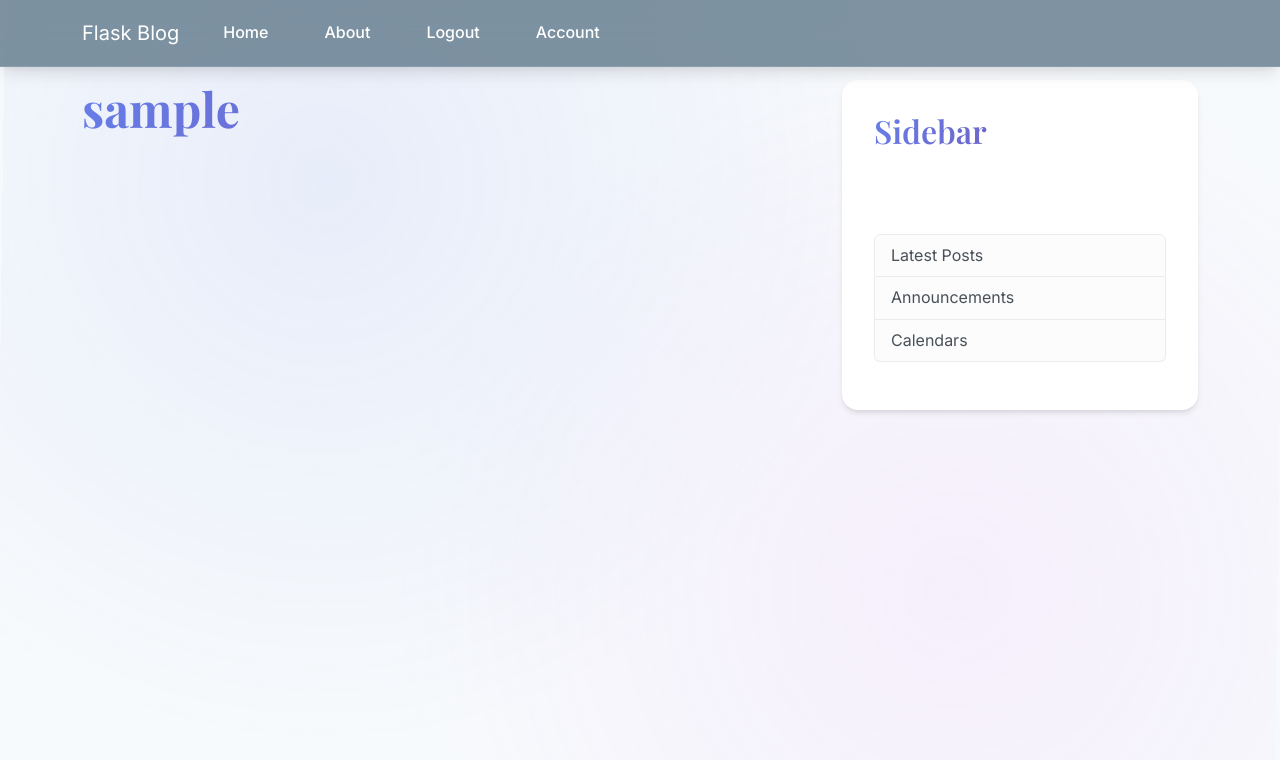
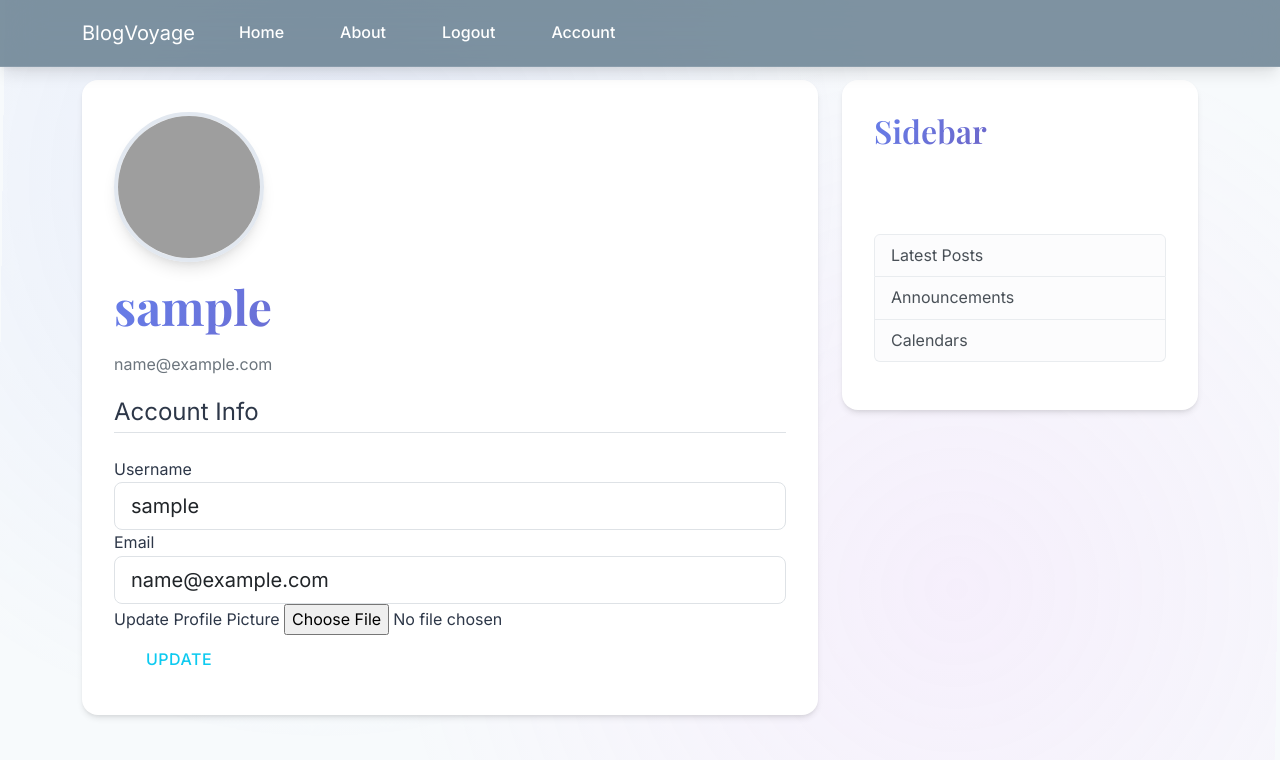
Before and after one commit to Nishchal-29/BlogVoyage, a Flask app: page /account in a window 1280 px wide. Shown: the top 760 px of the page. Run offline with Flask 3, Linux system fonts and the light colour scheme; the visitor is signed in with stand-in values (Sample User, id 1); some libraries are stand-ins or nearby versions; grey boxes are pictures that could not be loaded.

Commit message:
update account route

```diff
--- a/blog/forms.py
+++ b/blog/forms.py
@@ -1,4 +1,6 @@
 from flask_wtf import FlaskForm
+from flask_wtf.file import FileField, FileAllowed
+from flask_login import current_user
 from wtforms import StringField, PasswordField, SubmitField, BooleanField
 from wtforms.validators import DataRequired, Email, Length, EqualTo, ValidationError
 from blog.models import User
@@ -25,3 +27,21 @@ class LoginForm(FlaskForm):
     password = PasswordField('Password', validators=[DataRequired()])
     remember = BooleanField('Remember Me')
     submit = SubmitField('Login')
+
+class UpdateAccountForm(FlaskForm):
+    username = StringField('Username', validators=[DataRequired(), Length(min=2, max=20)])
+    email = StringField('Email', validators=[DataRequired(), Email()])
+    picture = FileField('Update Profile Picture', validators=[FileAllowed(['jpg', 'png'])])
+    submit = SubmitField('Update')
+
+    def validate_username(self, username):
+        if username.data != current_user.username:
+            user = User.query.filter_by(username = username.data).first()
+            if user:
+                raise ValidationError('That username is already taken. Please choose a different one.')
+
+    def validate_email(self, email):
+        if email.data != current_user.email:
+            user = User.query.filter_by(email=email.data).first()
+            if user:
+                raise ValidationError('That email is taken. Please choose a different one.')
--- a/blog/routes.py
+++ b/blog/routes.py
@@ -1,6 +1,9 @@
+import os
+import secrets
+from PIL import Image
 from blog import app, db, bcrypt
 from flask import render_template, url_for, redirect, flash, request
-from blog.forms import RegistrationForm, LoginForm
+from blog.forms import RegistrationForm, LoginForm, UpdateAccountForm
 from blog.models import User, Post
 from flask_login import login_user, current_user, logout_user, login_required
 
@@ -73,7 +76,34 @@ def logout():
     flash('You have been logged out.', 'info')
     return redirect(url_for('home'))
 
-@app.route('/account')
+def save_picture(form_picture):
+    random_hex = secrets.token_hex(8)
+    _, f_ext = os.path.splitext(form_picture.filename)
+    picture_fn = random_hex + f_ext
+    picture_path = os.path.join(app.root_path, 'static/profile_pics', picture_fn)
+    output_size = (125, 125)
+    im = Image.open(form_picture)
+    im.thumbnail(output_size)
+    im.save(picture_path)
+    return picture_fn
+
+@app.route('/account', methods=['GET', 'POST'])
 @login_required
 def account():
-    return render_template('account.html', title='Account')
+    form = UpdateAccountForm()
+    if form.validate_on_submit():
+        if form.picture.data:
+            picture_file = save_picture(form.picture.data)
+            current_user.image_file = picture_file
+        if form.username.data != current_user.username:
+            current_user.username = form.username.data
+        if form.email.data != current_user.email:
+            current_user.email = form.email.data
+        db.session.commit()
+        flash('Your account has been updated!', 'success')
+        return redirect(url_for('account'))
+    elif request.method == 'GET':
+        form.username.data = current_user.username
+        form.email.data = current_user.email
+    image_file = url_for('static', filename='profile_pics/' + current_user.image_file)
+    return render_template('account.html', title='Account', image_file=image_file, form=form)
--- a/blog/templates/account.html
+++ b/blog/templates/account.html
@@ -1,4 +1,57 @@
 {% extends "layout.html" %}
 {% block content %}
-    <h1> {{ current_user.username }} </h1>
+    <div class="content-section">
+      <div class="media">
+        <img class="rounded-circle account-img" src="{{ image_file }}">
+        <div class="media-body">
+          <h2 class="account-heading">{{ current_user.username }}</h2>
+          <p class="text-secondary">{{ current_user.email }}</p>
+        </div>
+      </div>
+        <form method="POST" action="" enctype="multipart/form-data">
+            {{ form.hidden_tag() }}
+            <fieldset class="form-group">
+                <legend class="border-bottom mb-4">Account Info</legend>
+                <div class="form-group">
+                    {{ form.username.label(class="form-control-label") }}
+
+                    {% if form.username.errors %}
+                        {{ form.username(class="form-control form-control-lg is-invalid") }}
+                        <div class="invalid-feedback">
+                            {% for error in form.username.errors %}
+                                <span>{{ error }}</span>
+                            {% endfor %}
+                        </div>
+                    {% else %}
+                        {{ form.username(class="form-control form-control-lg") }}
+                    {% endif %}
+                </div>
+                <div class="form-group">
+                    {{ form.email.label(class="form-control-label") }}
+                    {% if form.email.errors %}
+                        {{ form.email(class="form-control form-control-lg is-invalid") }}
+                        <div class="invalid-feedback">
+                            {% for error in form.email.errors %}
+                                <span>{{ error }}</span>
+                            {% endfor %}
+                        </div>
+                    {% else %}
+                        {{ form.email(class="form-control form-control-lg") }}
+                    {% endif %}
+                </div>
+                <div class="form-group">
+                    {{ form.picture.label() }}
+                    {{ form.picture(class="form-control-file") }}
+                    {% if form.picture.errors %}
+                        {% for error in form.picture.errors %}
+                            <span class="text-danger">{{ error }}</span></br>
+                        {% endfor %}
+                    {% endif %}
+                </div>
+            </fieldset>
+            <div class="form-group">
+                {{ form.submit(class="btn btn-outline-info") }}
+            </div>
+        </form>
+    </div>
 {% endblock content %}
--- a/blog/templates/layout.html
+++ b/blog/templates/layout.html
@@ -16,7 +16,7 @@
     <header class="site-header">
       <nav class="navbar navbar-expand-md navbar-dark bg-steel fixed-top">
         <div class="container">
-          <a class="navbar-brand mr-4" href="/">Flask Blog</a>
+          <a class="navbar-brand mr-4" href="/">BlogVoyage</a>
           <button class="navbar-toggler" type="button" data-toggle="collapse" data-target="#navbarToggle" aria-controls="navbarToggle" aria-expanded="false" aria-label="Toggle navigation">
             <span class="navbar-toggler-icon"></span>
           </button>
```
Also changed, not shown: 1 other file.
